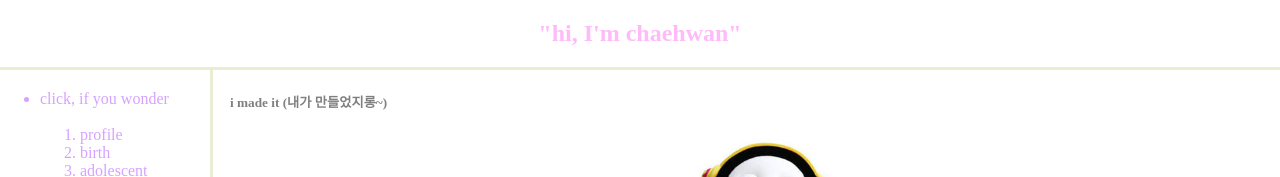
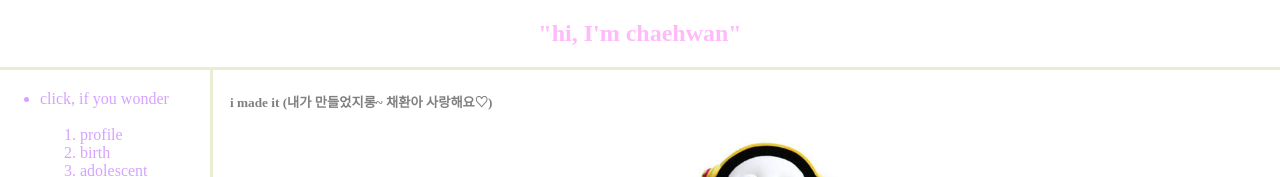
Before and after one commit to wyhooon/chaehwan, a plain HTML site: page boyfriend.html in a window 1280 px wide. Shown: the top 177 px of the page. Drawn offline with Linux system fonts and the light colour scheme.

Commit message:
Add files via upload

```diff
--- a/boyfriend.html
+++ b/boyfriend.html
@@ -23,7 +23,7 @@
   </ul>
   </div>
   <div id="sodyd">
-  <h5>i made it (내가 만들었지롱~) </h5>
+  <h5>i made it (내가 만들었지롱~ 채환아 사랑해요♡) </h5>
   <img src="펭수.jpg" width="400" height="170">
   </div>
   </div>
```
